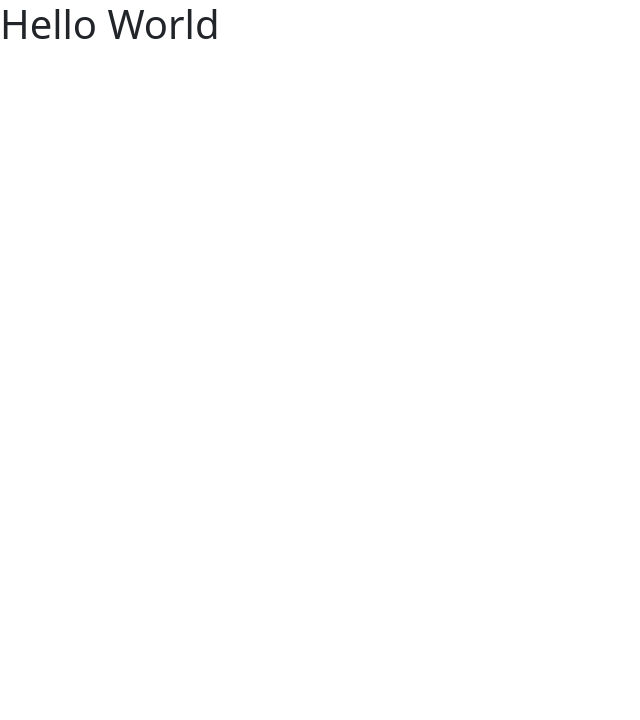
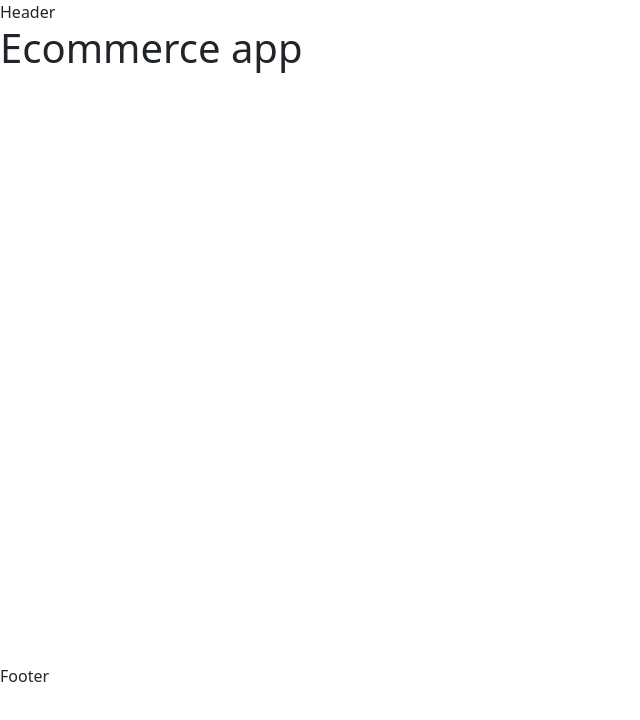
Before and after one commit to Kaustuv-Karki/E-commerce-mern, a React (Create React App) app in the folder client/: page / in a window 1280 px wide. Shown: the top 720 px of the page, without its empty margins (0-640 px from the left). Built offline with nearby package versions, Linux system fonts and the light colour scheme; a web font is replaced by a local one.

Commit message:
basic changes made

```diff
--- a/client/src/App.js
+++ b/client/src/App.js
@@ -1,9 +1,12 @@
+import Layout from "./components/Layout/Layout.jsx";
 import "./App.css";
 
 function App() {
     return (
         <>
-            <h1>Hello World</h1>
+            <Layout>
+                <h1>Ecommerce app</h1>
+            </Layout>
         </>
     );
 }
--- /dev/null
+++ b/client/src/components/Layout/Footer.jsx
@@ -0,0 +1,7 @@
+import React from "react";
+
+const Footer = () => {
+    return <div>Footer</div>;
+};
+
+export default Footer;
--- /dev/null
+++ b/client/src/components/Layout/Header.jsx
@@ -0,0 +1,7 @@
+import React from "react";
+
+const Header = () => {
+    return <div>Header</div>;
+};
+
+export default Header;
--- /dev/null
+++ b/client/src/components/Layout/Layout.jsx
@@ -0,0 +1,15 @@
+import React from "react";
+import Header from "./Header";
+import Footer from "./Footer";
+
+const Layout = ({ children }) => {
+    return (
+        <div>
+            <Header />
+            <main style={{ minHeight: "80vh" }}>{children}</main>
+            <Footer />
+        </div>
+    );
+};
+
+export default Layout;
```
